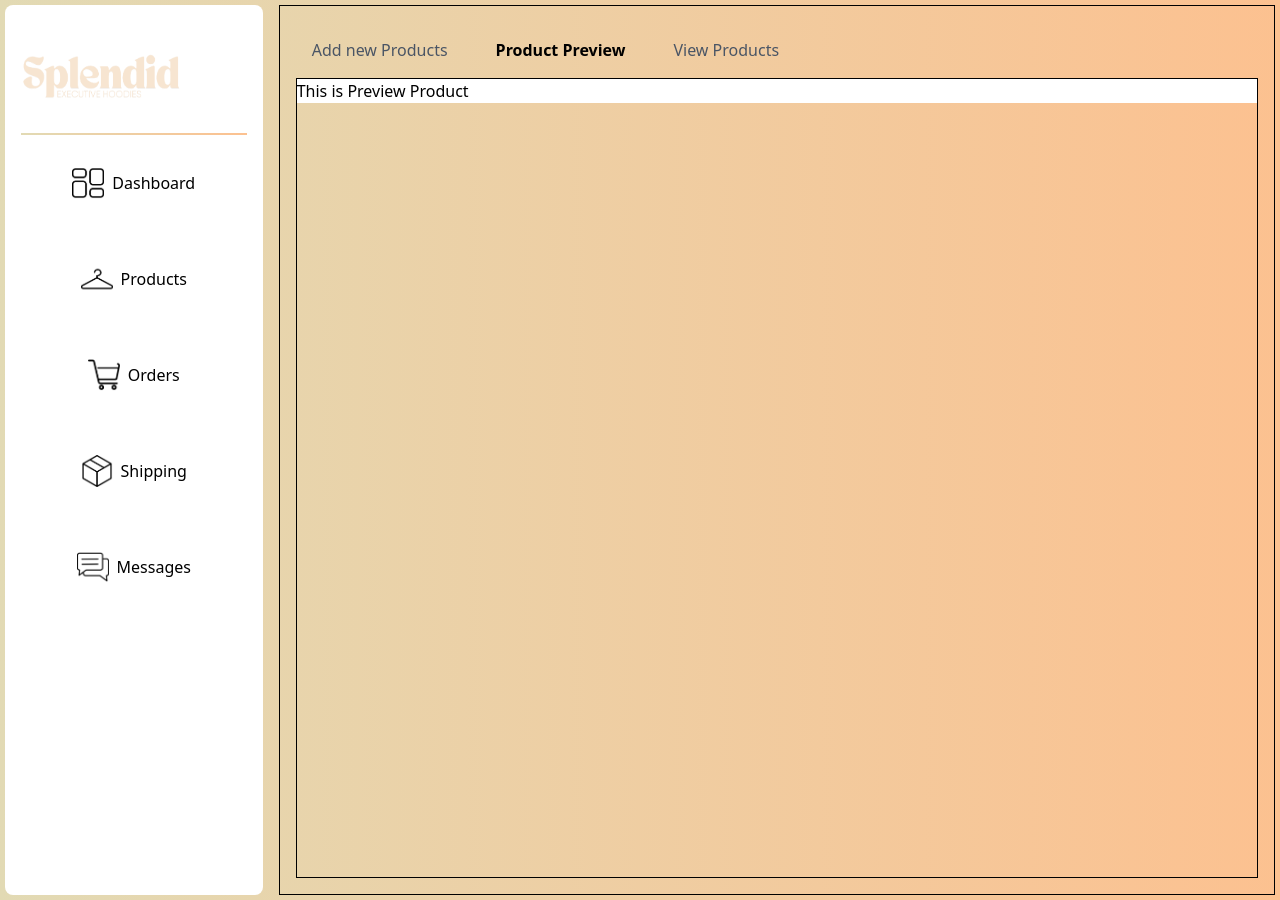
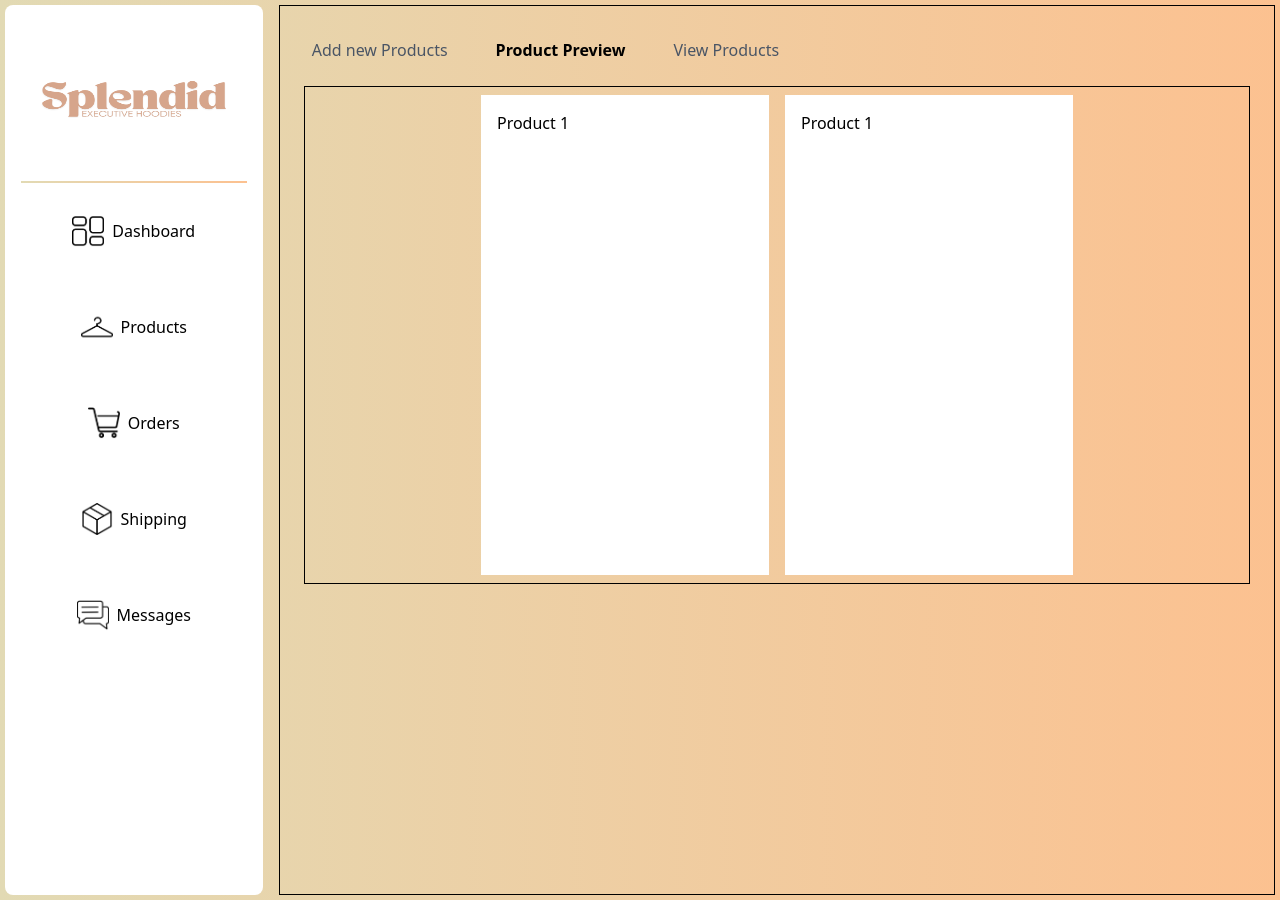
Before and after one commit to scottii333/Capstone-Splendid-Project, a React (Vite) app in the folder frontEnd/: page /Admin-Dashboard-Splendid/Products/Product-Preview in a window 1280 px wide. Built offline with nearby package versions, Linux system fonts and the light colour scheme.

Commit message:
fixx product preview and logo and some css

```diff
--- a/frontEnd/src/Admin/AdminAuth.jsx
+++ b/frontEnd/src/Admin/AdminAuth.jsx
@@ -207,7 +207,7 @@ export const AdminAuth = () => {
         <img
           src={brandLogo}
           alt="Brand Logo"
-          className="w-40 h-12 object-contain"
+          className="w-40 h-22 object-cover"
         />
         {view === "login" && renderLoginForm()}
         {view === "createAccount" && renderCreateAccountForm()}
--- a/frontEnd/src/Admin/AdminDashBoard.jsx
+++ b/frontEnd/src/Admin/AdminDashBoard.jsx
@@ -12,7 +12,7 @@ export const AdminDashBoard = () => {
   return (
     <div className="[background-image:linear-gradient(to_right,_#e2dab4,_#fcc190)] w-full h-auto p-[0.3rem] flex gap-[1rem] flex-col sm:flex-row sm:min-h-screen ">
       <nav className="hidden sm:block w-[20rem] h-auto bg-white rounded-lg flex-col items-center p-[1rem] ">
-        <img src={brandLogo} className="w-[10rem] h-[3rem] mt-[2rem]" />
+        <img src={brandLogo} className="w-[15rem] h-[6rem] mt-[2rem]" />
 
         <div className="w-full h-[2px] mt-[2rem] [background-image:linear-gradient(to_right,_#e2dab4,_#fcc190)] "></div>
 
@@ -68,7 +68,7 @@ export const AdminDashBoard = () => {
       {/* Mobile nav */}
       <nav className="bg-white/30 backdrop-blur-sm  sticky top-1  flex justify-between items-center h-16 px-4 md:px-8  w-full sm:hidden rounded-lg ">
         {/* Logo */}
-        <img src={brandLogo} className="w-[5rem] h-[2rem] " />
+        <img src={brandLogo} className="w-[9rem] h-[3rem] object-cover " />
 
         {/* Hamburger Button */}
         <div className="md:hidden">
--- a/frontEnd/src/Admin/AdminNewProd.jsx
+++ b/frontEnd/src/Admin/AdminNewProd.jsx
@@ -34,7 +34,7 @@ export const AdminNewProd = () => {
           {/* Product Category */}
           <div className="flex flex-col gap-[0.5rem] w-full lg:w-[48%]">
             <label>Product Category</label>
-            <select className="w-full max-w-full min-w-[15rem] p-[0.5rem] border rounded">
+            <select className="w-full  max-w-[100%] p-[0.5rem] border rounded ">
               <option value="" disabled>
                 Select Category
               </option>
--- a/frontEnd/src/Admin/AdminPrevProd.jsx
+++ b/frontEnd/src/Admin/AdminPrevProd.jsx
@@ -1,3 +1,12 @@
 export const AdminPrevProd = () => {
-  return <div className="bg-white w- full h-full">This is Preview Product</div>;
+  return (
+    <div className="  flex flex-wrap justify-center gap-[1rem] p-[0.5rem]    border">
+      <div className=" bg-white p-[1rem] h-[30rem]  max-w-[30rem] min-w-[18rem]">
+        Product 1
+      </div>
+      <div className=" bg-white p-[1rem] h-[30rem]  max-w-[30rem] min-w-[18rem]">
+        Product 1
+      </div>
+    </div>
+  );
 };
--- a/frontEnd/src/Admin/AdminProducts.jsx
+++ b/frontEnd/src/Admin/AdminProducts.jsx
@@ -5,6 +5,7 @@ export const AdminProducts = () => {
 
   return (
     <div className="border h-full w-full p-[1rem]">
+      {/* div for the navigation links */}
       <div className="flex justify-between p-[1rem]">
         <ul className="flex gap-[3rem]">
           <li>
@@ -42,7 +43,7 @@ export const AdminProducts = () => {
           </li>
         </ul>
       </div>
-      <div className="border min-h-[100vh] w-full">
+      <div className=" min-h-[100vh] w-full p-[0.5rem]">
         <Outlet />
       </div>
     </div>
```
Also changed, not shown: frontEnd/src/Images/brandLogo.png.
